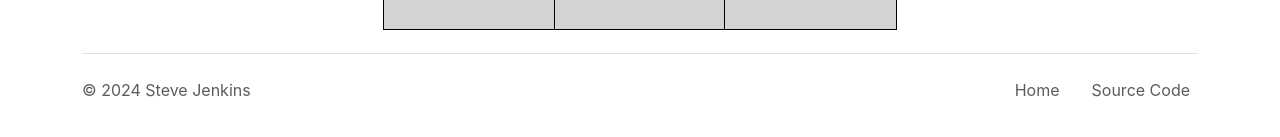
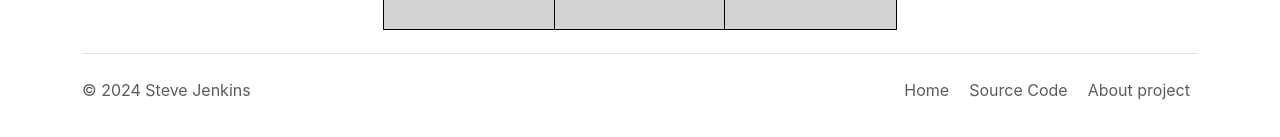
Before and after one commit to skysteve/tic-tac-toe, a React (Create React App) app: page / in a window 1280 px wide. Shown: the part 563-700 px from the top of the page. Built offline with nearby package versions, Linux system fonts and the light colour scheme.

Commit message:
add notes to readme

```diff
--- a/src/App.tsx
+++ b/src/App.tsx
@@ -29,7 +29,7 @@ export function App() {
           </div>
 
           <ul className="nav col-md-4 justify-content-end list-unstyled d-flex">
-            <li className="ms-3">
+            <li className="ms-1">
               <a
                 href="https://www.skysteve.com/"
                 className="nav-link px-2 text-body-secondary"
@@ -37,12 +37,20 @@ export function App() {
                 Home
               </a>
             </li>
-            <li className="ms-3">
+            <li className="ms-1">
               <a
                 href="https://github.com/skysteve/tic-tac-toe"
                 className="nav-link px-2 text-body-secondary"
               >
                 Source Code
+              </a>
+            </li>
+            <li className="ms-1">
+              <a
+                href="https://github.com/skysteve/tic-tac-toe?tab=readme-ov-file#about"
+                className="nav-link px-2 text-body-secondary"
+              >
+                About project
               </a>
             </li>
           </ul>
```
Also changed, not shown: 1 other file (tests, documents, lock files or other folders).
